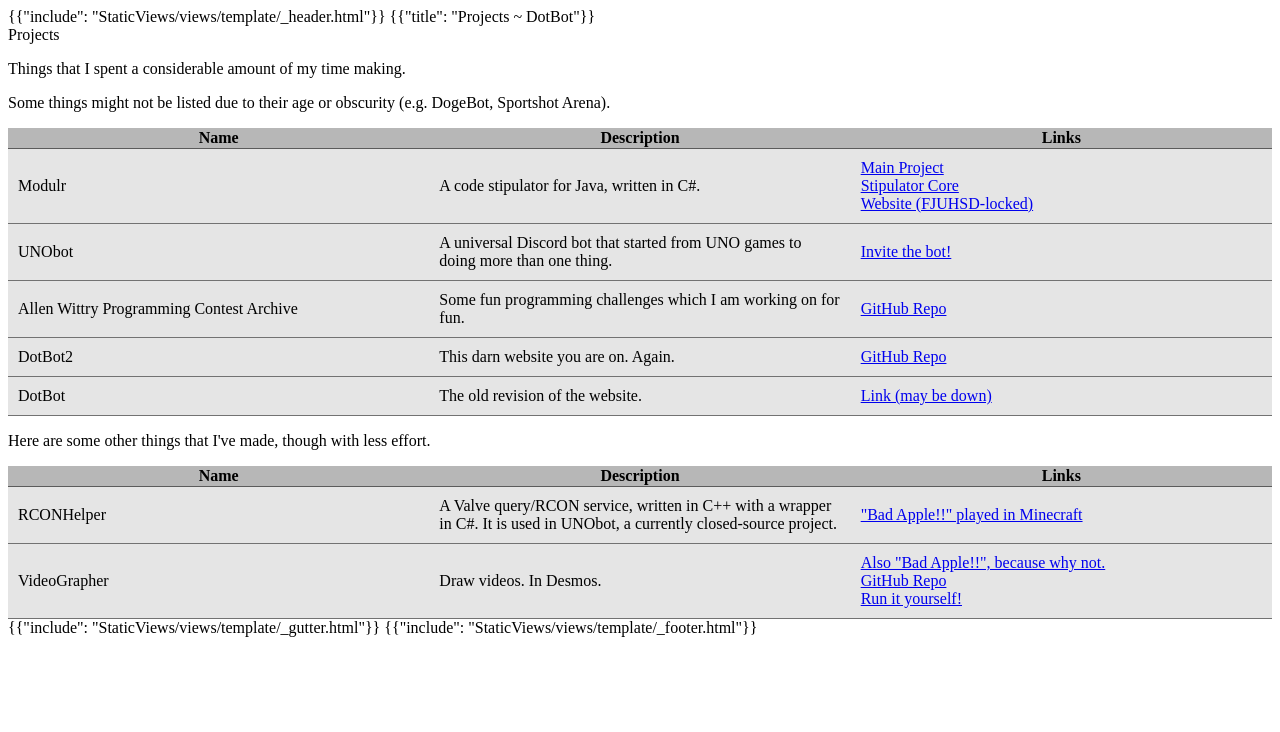
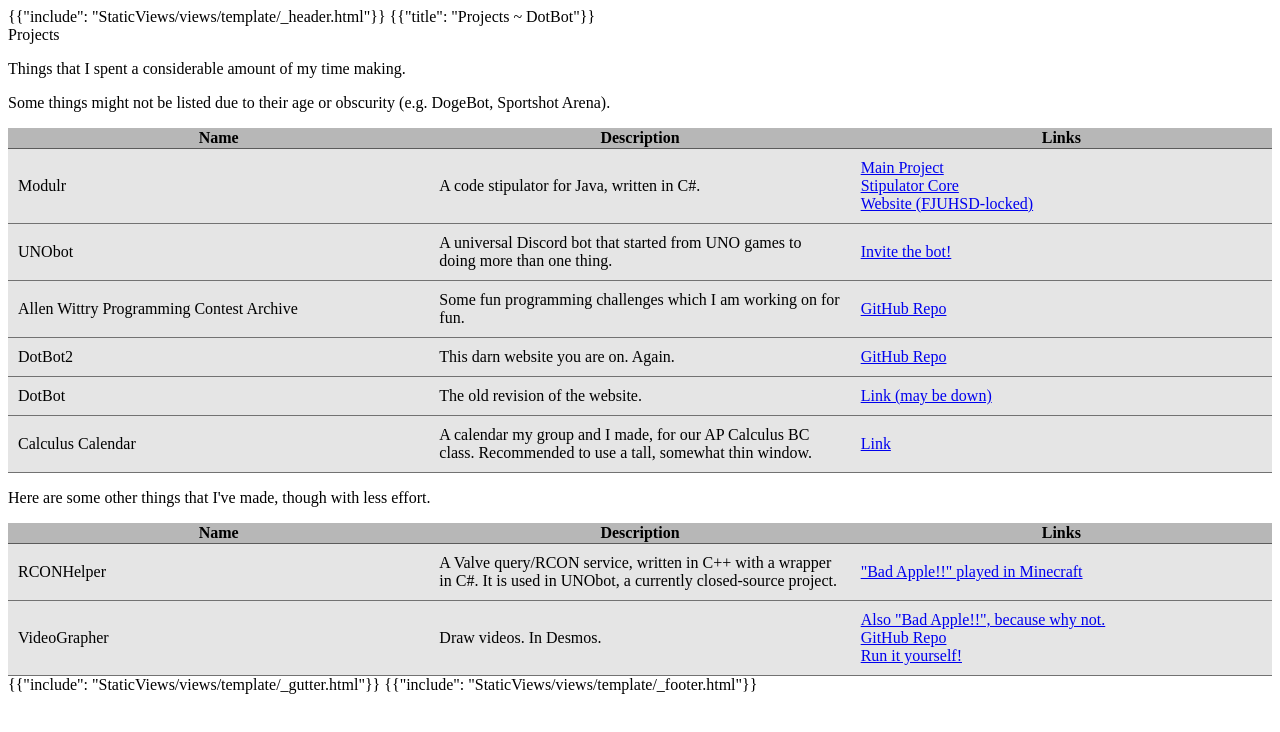
Before and after one commit to DoggySazHi/DotBot2, a plain HTML site: page StaticViews/views/projects.html in a window 1280 px wide. Drawn offline with Linux system fonts and the light colour scheme.

Commit message:
Added the calculus calendar, because why not.

```diff
--- a/StaticViews/views/projects.html
+++ b/StaticViews/views/projects.html
@@ -56,6 +56,13 @@
                     <a href="https://old.williamle.com">Link (may be down)</a>
                 </td>
             </tr>
+            <tr>
+                <td>Calculus Calendar</td>
+                <td>A calendar my group and I made, for our AP Calculus BC class. Recommended to use a tall, somewhat thin window.</td>
+                <td>
+                    <a href="https://calculuscalendar.williamle.com/">Link</a>
+                </td>
+            </tr>
         </tbody>
     </table>
     <p>Here are some other things that I've made, though with less effort.</p>
```
